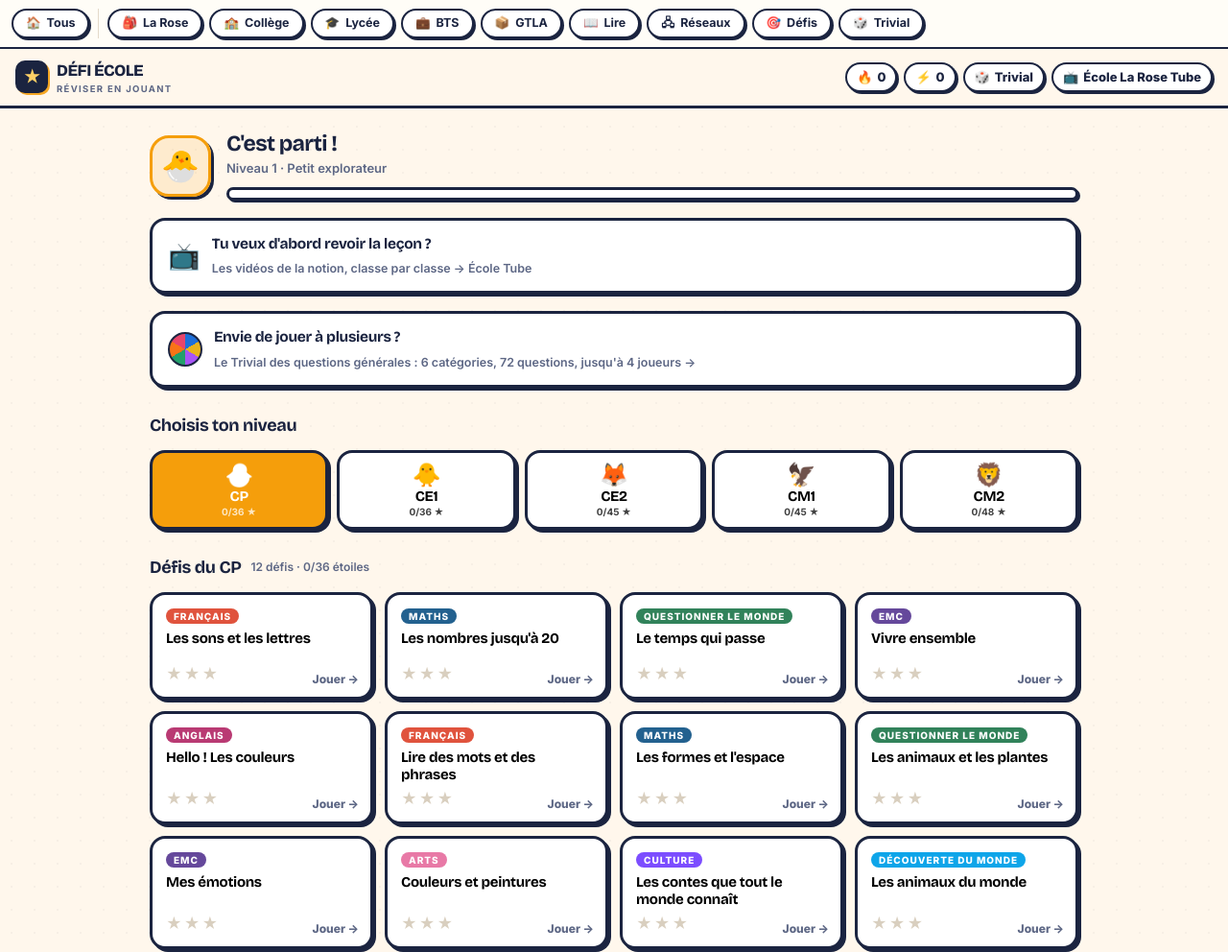
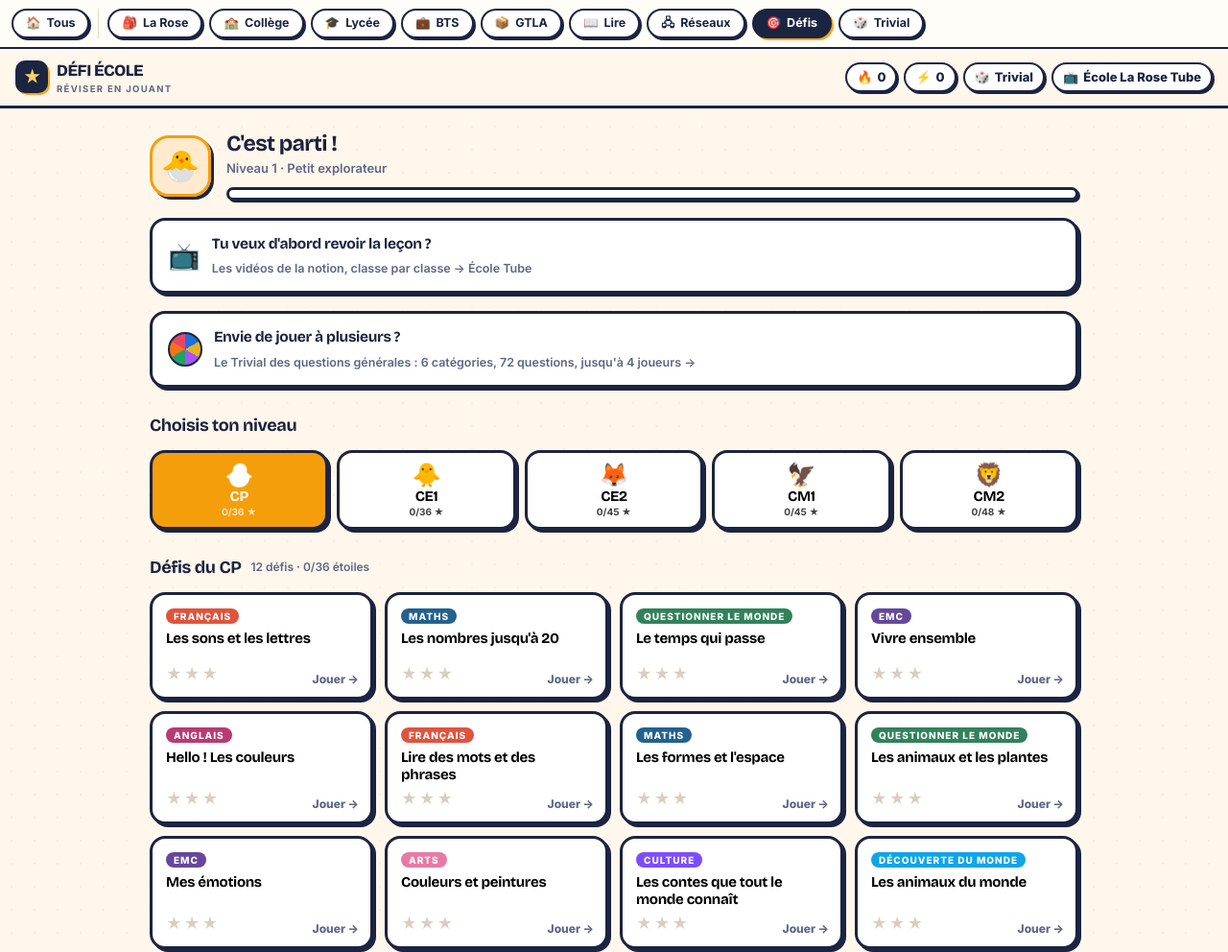
Before and after one commit to hassanijacques-boop/defi-ecole, a plain HTML site: page index.html in a window 1280 px wide. Shown: the top 992 px of the page at 96% size. Drawn offline with nearby package versions, Linux system fonts and the light colour scheme.

```diff
--- a/index.html
+++ b/index.html
@@ -190,7 +190,7 @@ if ("serviceWorker" in navigator) {
   background:linear-gradient(90deg,rgba(255,253,247,0),#FFFDF7 78%);border-radius:0}
 @media(max-width:620px){.tubebar{padding:8px 10px;gap:6px}.tubebar a{padding:6px 11px;font-size:11.5px}}
 </style>
-<nav class="tubebar" aria-label="Navigation entre les sites"><a href="https://hassanijacques-boop.github.io/tube/" title="l'ensemble des niveaux"><span class="num">🏠</span>Tous</a><span class="sep"></span><a href="https://hassanijacques-boop.github.io/ecoletube/" title="CP → CM2 — école La Rose"><span class="num">🎒</span>La Rose</a><a href="https://hassanijacques-boop.github.io/college-tube/" title="6e → 3e"><span class="num">🏫</span>Collège</a><a href="https://hassanijacques-boop.github.io/lycee-tube/" title="2de → Tle"><span class="num">🎓</span>Lycée</a><a href="https://hassanijacques-boop.github.io/bts-tube/" title="GME"><span class="num">💼</span>BTS</a><a href="https://hassanijacques-boop.github.io/gtla-tube/" title="BTS GTLA"><span class="num">📦</span>GTLA</a><a href="https://hassanijacques-boop.github.io/lire/" title="Les classiques, à voix haute"><span class="num">📖</span>Lire</a><a href="https://hassanijacques-boop.github.io/reseaux-tube/" title="TSRS"><span class="num">🖧</span>Réseaux</a><a href="https://hassanijacques-boop.github.io/defi-ecole/" on aria-current="page" title="réviser en jouant"><span class="num">🎯</span>Défis</a><a href="https://hassanijacques-boop.github.io/defi-ecole/trivial.html" title="Le Trivial des questions générales"><span class="num">🎲</span>Trivial</a><span class="fade"></span></nav>
+<nav class="tubebar" aria-label="Navigation entre les sites"><a href="https://hassanijacques-boop.github.io/tube/" title="l'ensemble des niveaux"><span class="num">🏠</span>Tous</a><span class="sep"></span><a href="https://hassanijacques-boop.github.io/ecoletube/" title="CP → CM2 — école La Rose"><span class="num">🎒</span>La Rose</a><a href="https://hassanijacques-boop.github.io/college-tube/" title="6e → 3e"><span class="num">🏫</span>Collège</a><a href="https://hassanijacques-boop.github.io/lycee-tube/" title="2de → Tle"><span class="num">🎓</span>Lycée</a><a href="https://hassanijacques-boop.github.io/bts-tube/" title="GME"><span class="num">💼</span>BTS</a><a href="https://hassanijacques-boop.github.io/gtla-tube/" title="BTS GTLA"><span class="num">📦</span>GTLA</a><a href="https://hassanijacques-boop.github.io/lire/" title="Les classiques, à voix haute"><span class="num">📖</span>Lire</a><a href="https://hassanijacques-boop.github.io/reseaux-tube/" title="TSRS"><span class="num">🖧</span>Réseaux</a><a href="https://hassanijacques-boop.github.io/defi-ecole/" class="on" aria-current="page" title="réviser en jouant"><span class="num">🎯</span>Défis</a><a href="https://hassanijacques-boop.github.io/defi-ecole/trivial.html" title="Le Trivial des questions générales"><span class="num">🎲</span>Trivial</a><span class="fade"></span></nav>
 
 <div class="top">
   <div class="logo"><span class="mk">★</span><span>DÉFI ÉCOLE<small>réviser en jouant</small></span></div>
```
Also changed, not shown: trivial.html (+1 -1 lines).
